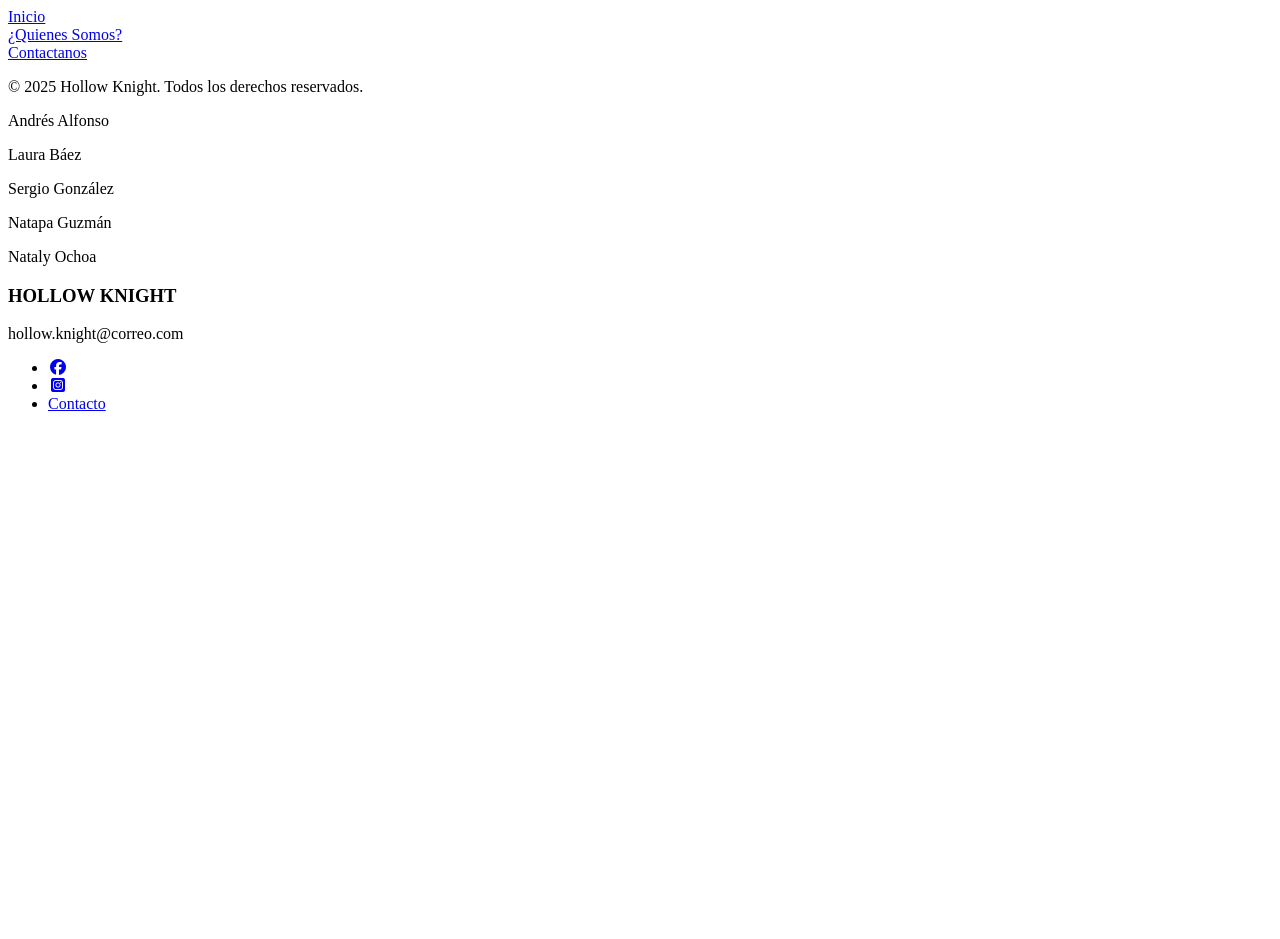
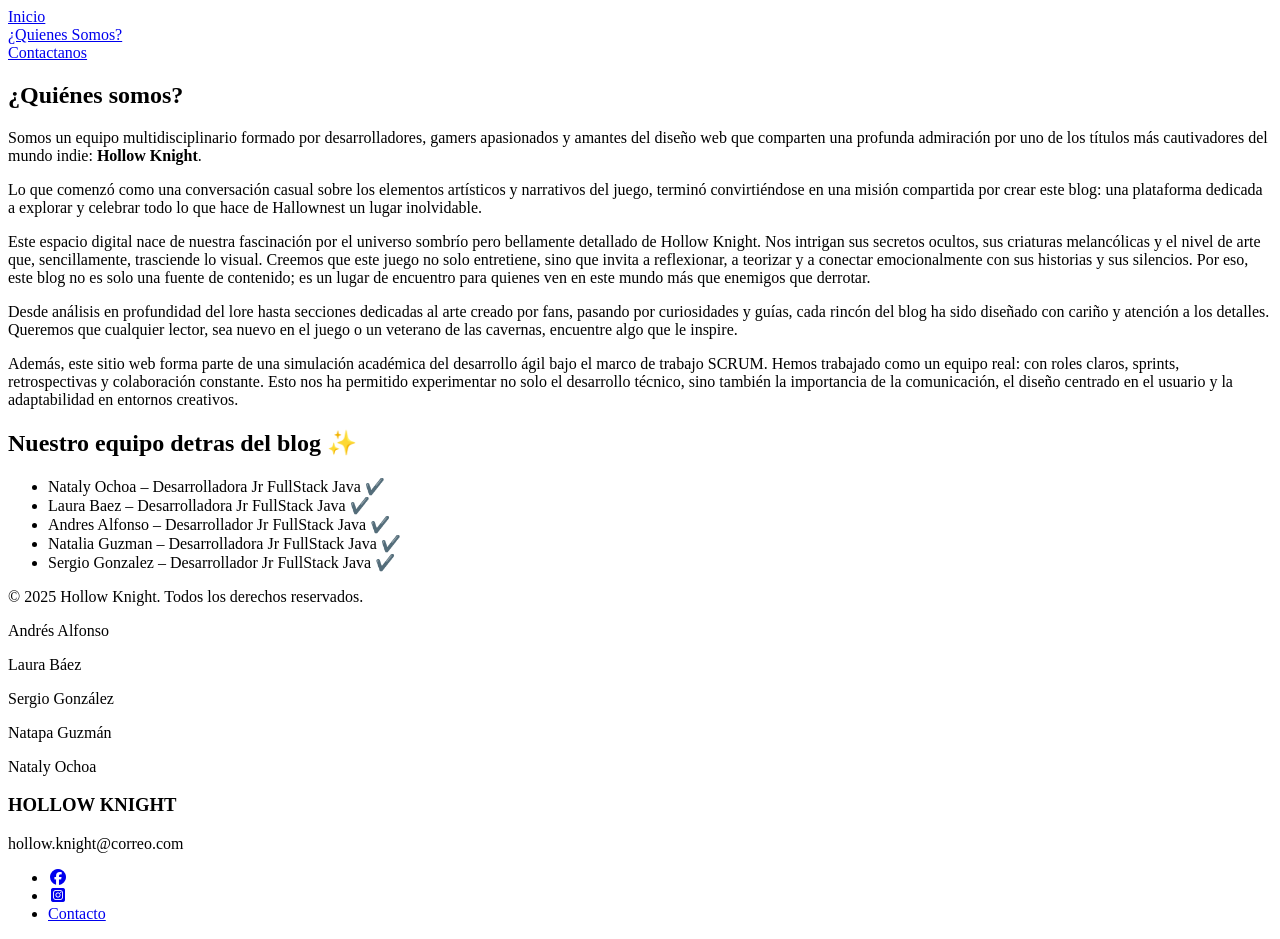
Before and after one commit to lmbaezp/blog_hollow_knight_bootstrap, a website: page about.html in a window 1280 px wide. Before the commit the page ends 800 px from the top, so only its background shows below. Drawn offline with Linux system fonts and the light colour scheme.

Commit message:
Archivo About

```diff
--- a/about.html
+++ b/about.html
@@ -14,6 +14,28 @@
         <a href="about.html" class="button">¿Quienes Somos?</a><br>
         <a href="contacto.html" class="button">Contactanos</a>
     </nav>
+
+    <main>
+       <section class="¿Quiénes somos?">
+        <h1>¿Quiénes somos?  </h1>
+         <P>Somos un equipo multidisciplinario formado por desarrolladores, gamers apasionados y amantes del diseño web que comparten una profunda admiración por uno de los títulos más cautivadores del mundo indie: <strong>Hollow Knight</strong>.</p>
+         <P>Lo que comenzó como una conversación casual sobre los elementos artísticos y narrativos del juego, terminó convirtiéndose en una misión compartida por crear este blog: una plataforma dedicada a explorar y celebrar todo lo que hace de Hallownest un lugar inolvidable.</P>
+         <P>Este espacio digital nace de nuestra fascinación por el universo sombrío pero bellamente detallado de Hollow Knight. Nos intrigan sus secretos ocultos, sus criaturas melancólicas y el nivel de arte que, sencillamente, trasciende lo visual. Creemos que este juego no solo entretiene, sino que invita a reflexionar, a teorizar y a conectar emocionalmente con sus historias y sus silencios. Por eso, este blog no es solo una fuente de contenido; es un lugar de encuentro para quienes ven en este mundo más que enemigos que derrotar.</P>
+         <P>Desde análisis en profundidad del lore hasta secciones dedicadas al arte creado por fans, pasando por curiosidades y guías, cada rincón del blog ha sido diseñado con cariño y atención a los detalles. Queremos que cualquier lector, sea nuevo en el juego o un veterano de las cavernas, encuentre algo que le inspire.</P>
+         <P>Además, este sitio web forma parte de una simulación académica del desarrollo ágil bajo el marco de trabajo SCRUM. Hemos trabajado como un equipo real: con roles claros, sprints, retrospectivas y colaboración constante. Esto nos ha permitido experimentar no solo el desarrollo técnico, sino también la importancia de la comunicación, el diseño centrado en el usuario y la adaptabilidad en entornos creativos.</P>
+
+
+         <h2>Nuestro equipo detras del blog ✨</h2>
+         <ul>
+            <li>Nataly Ochoa – Desarrolladora Jr FullStack Java ✔️</li>
+            <li>Laura Baez – Desarrolladora Jr FullStack Java ✔️</li>
+            <li>Andres Alfonso – Desarrollador Jr FullStack Java ✔️</li>
+            <li>Natalia Guzman – Desarrolladora Jr FullStack Java ✔️</li>
+            <li>Sergio Gonzalez – Desarrollador Jr FullStack Java ✔️</li>
+         </ul>
+
+       </section>
+    </main>
 
 
     <footer class="footer-contenido">
```
